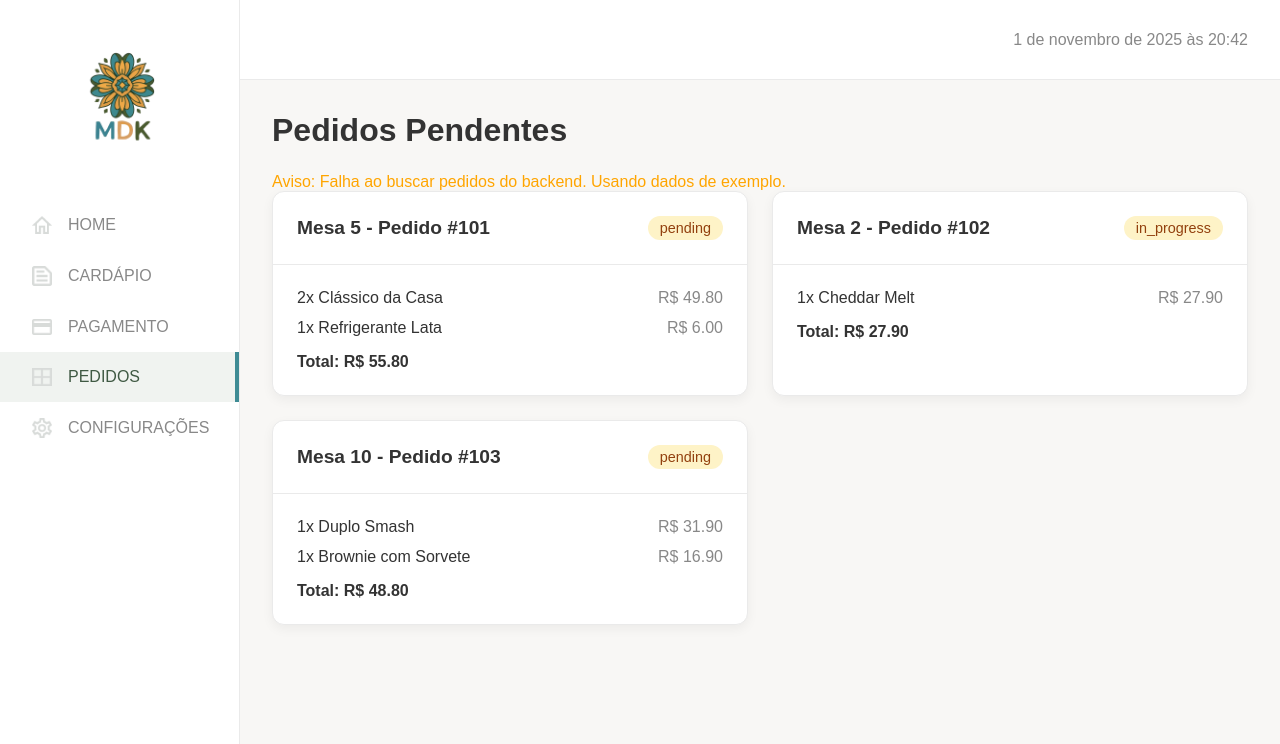
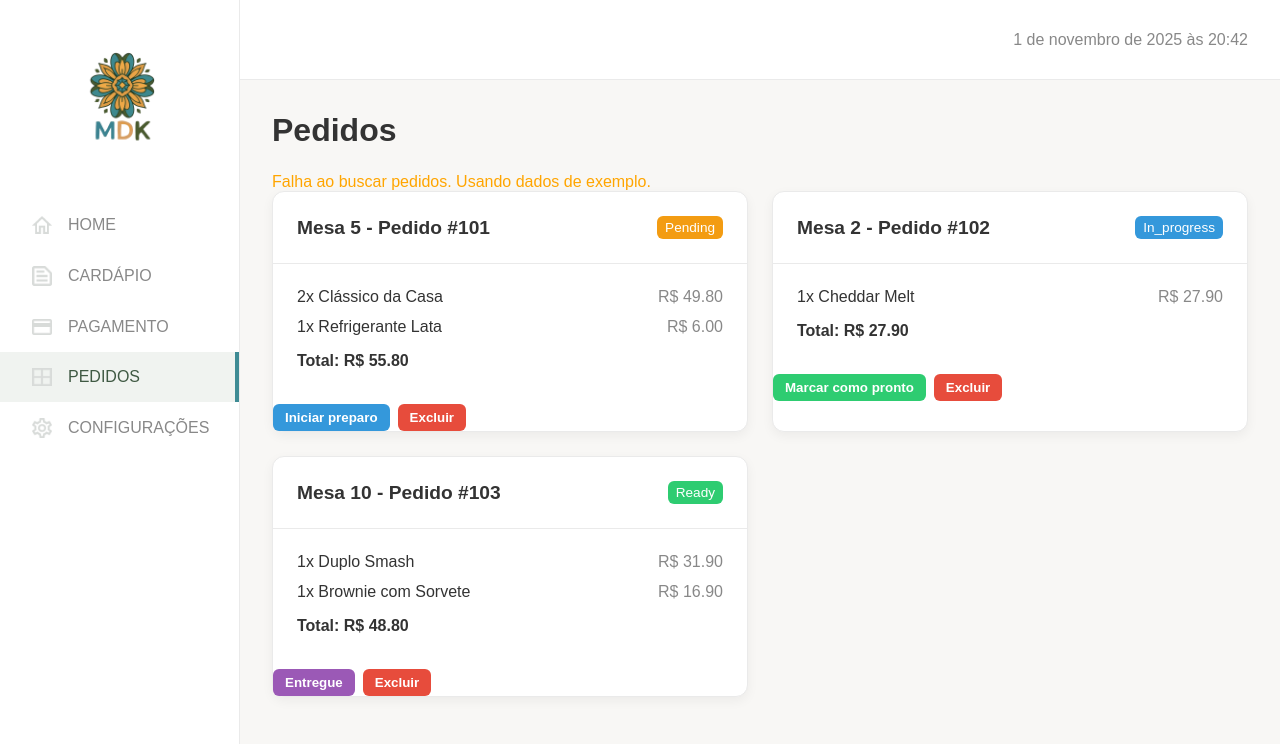
Before and after one commit to gabriel26077/Mandaladaka, a Next.js app in the folder frontend/: page /order in a window 1280 px wide. Shown: the top 744 px of the page. Built offline with nearby package versions, Linux system fonts and the light colour scheme; no server answers; sample sign-in values are in the browser's storage.

Commit message:
feat(front): implementa logica de botoes de status dos pedidos

```diff
--- a/frontend/src/app/order/order.module.css
+++ b/frontend/src/app/order/order.module.css
@@ -66,3 +66,66 @@
     font-weight: 500;
     color: var(--color-text-primary);
 }
+
+/* --- STATUS --- */
+.statusTag {
+  padding: 4px 8px;
+  border-radius: 6px;
+  font-size: 0.85rem;
+  text-transform: capitalize;
+  color: white;
+}
+
+.statusPending {
+  background-color: #f39c12;
+}
+
+.statusInProgress {
+  background-color: #3498db;
+}
+
+.statusReady {
+  background-color: #2ecc71;
+}
+
+.statusDelivered {
+  background-color: #9b59b6;
+}
+
+/* --- BOTÕES --- */
+.orderCardActions {
+  display: flex;
+  flex-wrap: wrap;
+  gap: 8px;
+  margin-top: 10px;
+}
+
+.orderCardActions button {
+  border: none;
+  border-radius: 6px;
+  padding: 6px 12px;
+  cursor: pointer;
+  font-weight: 600;
+  color: white;
+  transition: 0.2s ease;
+}
+
+.btnPrimary {
+  background-color: #3498db;
+}
+
+.btnSuccess {
+  background-color: #2ecc71;
+}
+
+.btnDelivered {
+  background-color: #9b59b6;
+}
+
+.btnCancel {
+  background-color: #e74c3c;
+}
+
+.orderCardActions button:hover {
+  opacity: 0.8;
+}
--- a/frontend/src/app/order/page.tsx
+++ b/frontend/src/app/order/page.tsx
@@ -4,7 +4,6 @@ import { useState, useEffect } from "react";
 import { useRouter } from "next/navigation";
 import styles from "./order.module.css";
 
-/* Tipagens */
 type OrderItem = {
   product: {
     id: number;
@@ -18,12 +17,13 @@ type OrderItem = {
 type Order = {
   id: number;
   table_number: number;
-  status: string;
+  status: "pending" | "in_progress" | "ready" | "delivered";
   created_at: string;
   items: OrderItem[];
   total_price: number;
 };
-/* Dados Mock */
+
+//dados mock
 const MOCK_ORDERS: Order[] = [
   {
     id: 101,
@@ -31,16 +31,8 @@ const MOCK_ORDERS: Order[] = [
     status: "pending",
     created_at: new Date().toISOString(),
     items: [
-      {
-        product: { id: 1, name: "Clássico da Casa", price: 24.9 },
-        quantity: 2,
-        total_price: 49.8,
-      },
-      {
-        product: { id: 19, name: "Refrigerante Lata", price: 6.0 },
-        quantity: 1,
-        total_price: 6.0,
-      },
+      { product: { id: 1, name: "Clássico da Casa", price: 24.9 }, quantity: 2, total_price: 49.8 },
+      { product: { id: 19, name: "Refrigerante Lata", price: 6.0 }, quantity: 1, total_price: 6.0 },
     ],
     total_price: 55.8,
   },
@@ -50,30 +42,18 @@ const MOCK_ORDERS: Order[] = [
     status: "in_progress",
     created_at: new Date(Date.now() - 1000 * 60 * 5).toISOString(),
     items: [
-      {
-        product: { id: 3, name: "Cheddar Melt", price: 27.9 },
-        quantity: 1,
-        total_price: 27.9,
-      },
+      { product: { id: 3, name: "Cheddar Melt", price: 27.9 }, quantity: 1, total_price: 27.9 },
     ],
     total_price: 27.9,
   },
   {
     id: 103,
     table_number: 10,
-    status: "pending",
+    status: "ready",
     created_at: new Date(Date.now() - 1000 * 60 * 12).toISOString(),
     items: [
-      {
-        product: { id: 4, name: "Duplo Smash", price: 31.9 },
-        quantity: 1,
-        total_price: 31.9,
-      },
-      {
-        product: { id: 26, name: "Brownie com Sorvete", price: 16.9 },
-        quantity: 1,
-        total_price: 16.9,
-      },
+      { product: { id: 4, name: "Duplo Smash", price: 31.9 }, quantity: 1, total_price: 31.9 },
+      { product: { id: 26, name: "Brownie com Sorvete", price: 16.9 }, quantity: 1, total_price: 16.9 },
     ],
     total_price: 48.8,
   },
@@ -81,25 +61,21 @@ const MOCK_ORDERS: Order[] = [
 
 export default function OrderPage() {
   const router = useRouter();
-  const [pendingOrders, setPendingOrders] = useState<Order[]>([]);
+  const [orders, setOrders] = useState<Order[]>([]);
   const [isLoading, setIsLoading] = useState(true);
   const [error, setError] = useState<string | null>(null);
 
-  /* Detecta se o mock foi pedido (query string ?mock=1, localStorage, ou env) */
   const shouldUseMock = (): boolean => {
     if (typeof window === "undefined") return false;
-    try {
     const params = new URLSearchParams(window.location.search);
     if (params.get("mock") === "1") return true;
-    } catch (_) {}
-    if (typeof process !== "undefined" && process.env.NEXT_PUBLIC_USE_MOCK === "1")
-      return true;
     if (localStorage.getItem("useMockOrders") === "1") return true;
+    if (process.env.NEXT_PUBLIC_USE_MOCK === "1") return true;
     return false;
   };
 
   useEffect(() => {
-    const fetchPendingOrders = async () => {
+    const fetchOrders = async () => {
       setIsLoading(true);
       setError(null);
 
@@ -107,7 +83,6 @@ export default function OrderPage() {
       const useMock = shouldUseMock();
 
       if (!token && !useMock) {
-        // Se não houver token e não estivermos em mock, redireciona pra login
         router.push("/login");
         return;
       }
@@ -115,45 +90,46 @@ export default function OrderPage() {
       try {
         if (useMock) {
           await new Promise((r) => setTimeout(r, 300));
-          setPendingOrders(MOCK_ORDERS);
+          setOrders(MOCK_ORDERS);
           return;
         }
 
-        const response = await fetch("http://localhost:5000/kitchen/orders/pending", {
-          method: "GET",
+        const res = await fetch("http://localhost:5000/kitchen/orders/pending", {
           headers: { Authorization: `Bearer ${token}` },
         });
 
-        if (response.status === 401) {
+        if (res.status === 401) {
           router.push("/login");
           return;
         }
-        if (!response.ok) {
-          // tenta parsear mensagem de erro do back
-          const txt = await response.text();
-          throw new Error(txt || "Falha ao buscar pedidos pendentes");
-        }
 
-        const data: Order[] = await response.json();
-        setPendingOrders(data);
+        if (!res.ok) throw new Error("Falha ao buscar pedidos");
+
+        const data: Order[] = await res.json();
+        setOrders(data);
       } catch (err) {
-        // Se falhar ao acessar o back, CADEIA: tenta usar mock como fallback
-        if (err instanceof Error) {
-          console.error("Erro buscando pedidos:", err.message);
-          // se o back deu erro, ainda assim podemos mostrar mock
-          setError("Falha ao buscar pedidos do backend. Usando dados de exemplo.");
-          setPendingOrders(MOCK_ORDERS);
-        } else {
-          setError("Erro desconhecido ao buscar pedidos.");
-        }
+        console.error(err);
+        setError("Falha ao buscar pedidos. Usando dados de exemplo.");
+        setOrders(MOCK_ORDERS);
       } finally {
         setIsLoading(false);
       }
     };
 
-    fetchPendingOrders();
-    // eslint-disable-next-line react-hooks/exhaustive-deps
+    fetchOrders();
   }, [router]);
+
+  const handleStatusChange = (id: number, newStatus: Order["status"]) => {
+    setOrders((prev) =>
+      prev.map((order) =>
+        order.id === id ? { ...order, status: newStatus } : order
+      )
+    );
+  };
+
+  const handleDelete = (id: number) => {
+    setOrders((prev) => prev.filter((order) => order.id !== id));
+  };
 
   if (isLoading) {
     return (
@@ -166,21 +142,34 @@ export default function OrderPage() {
 
   return (
     <main className={styles.mainContainer}>
-      <h1>Pedidos Pendentes</h1>
-
-      {error && <p style={{ color: "orange" }}>Aviso: {error}</p>}
+      <h1>Pedidos</h1>
+      {error && <p style={{ color: "orange" }}>{error}</p>}
 
       <div className={styles.ordersGrid}>
-        {pendingOrders.length === 0 && <p>Nenhum pedido pendente no momento.</p>}
-
-        {pendingOrders.map((order) => (
+        {orders.length === 0 ? (
+          <p>Nenhum pedido no momento.</p>
+        ) : (
+          orders.map((order) => (
             <div key={order.id} className={styles.orderCard}>
               <div className={styles.orderCardHeader}>
                 <h3>
                   Mesa {order.table_number} - Pedido #{order.id}
                 </h3>
-              <span className={styles.statusPending}>{order.status}</span>
+                <span
+                  className={`${styles.statusTag} ${
+                    order.status === "pending"
+                      ? styles.statusPending
+                      : order.status === "in_progress"
+                      ? styles.statusInProgress
+                      : order.status === "ready"
+                      ? styles.statusReady
+                      : styles.statusDelivered
+                  }`}
+                >
+                  {order.status}
+                </span>
               </div>
+
               <div className={styles.orderCardBody}>
                 <ul>
                   {order.items.map((item) => (
@@ -193,11 +182,45 @@ export default function OrderPage() {
                   ))}
                 </ul>
                 <div style={{ marginTop: "1rem", fontWeight: 600 }}>
-                Total: R$ {Number(order.total_price).toFixed(2)}
+                  Total: R$ {order.total_price.toFixed(2)}
                 </div>
               </div>
+
+              <div className={styles.orderCardActions}>
+                {order.status === "pending" && (
+                  <button
+                    onClick={() => handleStatusChange(order.id, "in_progress")}
+                    className={styles.btnPrimary}
+                  >
+                    Iniciar preparo
+                  </button>
+                )}
+                {order.status === "in_progress" && (
+                  <button
+                    onClick={() => handleStatusChange(order.id, "ready")}
+                    className={styles.btnSuccess}
+                  >
+                    Marcar como pronto
+                  </button>
+                )}
+                {order.status === "ready" && (
+                  <button
+                    onClick={() => handleStatusChange(order.id, "delivered")}
+                    className={styles.btnDelivered}
+                  >
+                    Entregue
+                  </button>
+                )}
+                <button
+                  onClick={() => handleDelete(order.id)}
+                  className={styles.btnCancel}
+                >
+                  Excluir
+                </button>
               </div>
-        ))}
+            </div>
+          ))
+        )}
       </div>
     </main>
   );
```
Lines whose indentation alone changed are shown as unchanged.
